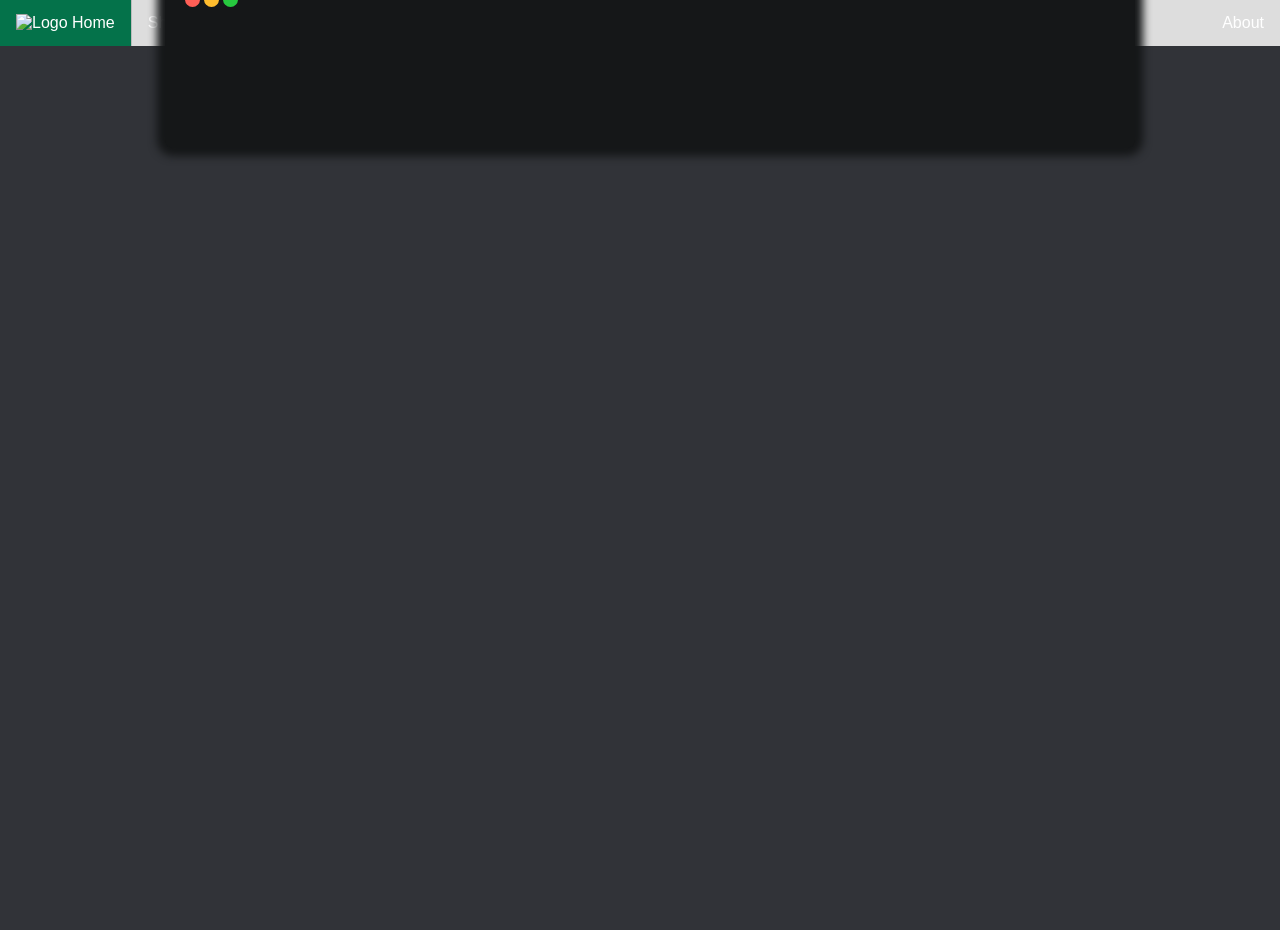
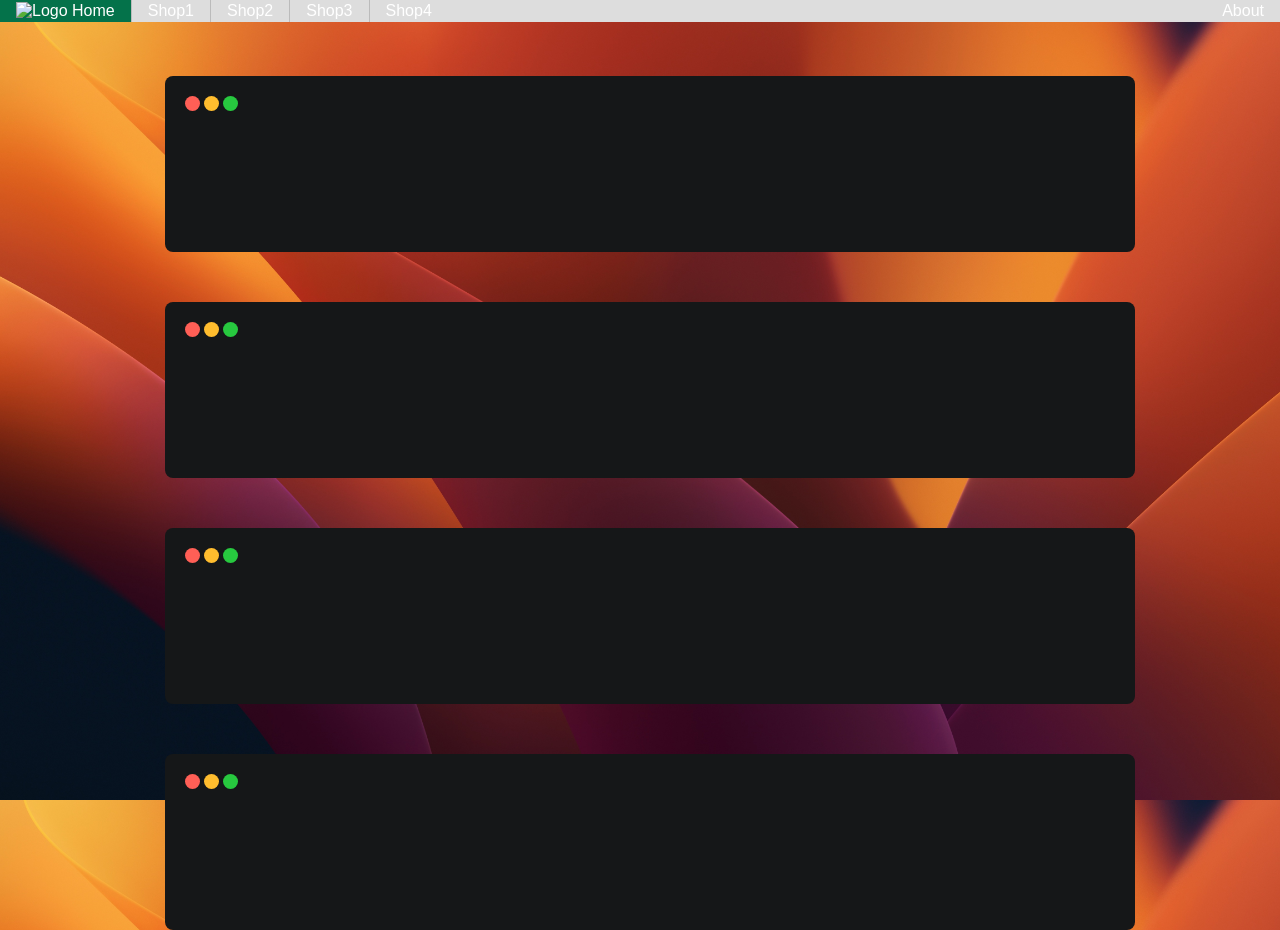
Before and after one commit to TheDesignCraftYT/school-blog, a plain HTML site: page index.html in a window 1280 px wide. Before the commit the page ends 800 px from the top, so only its background shows below. Drawn offline with Linux system fonts and the light colour scheme.

Commit message:
Road To MacOS Design

```diff
--- a/css/box.css
+++ b/css/box.css
@@ -2,14 +2,17 @@ div.box {
     background-color: #151718;
     border: 0 solid;
     border-radius: 0.5rem;
-    box-shadow: 0 0 0.5rem 0.5rem #151718;
-    margin-top: 10px;
+    margin-top: 50px;
     width: 100%;
     height: fit-content;
     font-family: Arial, sans-serif;
     font-size: 1.5rem;
     color: #dddddd;
     padding: 10px;
+}
+
+div.box:first-child {
+    top: 22px;
 }
 
 div.programm-icon {
--- a/css/main.css
+++ b/css/main.css
@@ -4,27 +4,31 @@ body {
     width: 100%;
     height: 100%;
     background-color: #313338;
+    background-image: url("../images/background.jpg");
+    background-attachment: fixed;
+    background-repeat: no-repeat;
+    background-position: top center;
+    background-size: cover;
 }
 
 iframe#menu {
+    position: sticky;
+    top: 0;
     margin: 0;
     padding: 0;
     width: 100%;
     min-width: 1000px;
-    height: 46px;
+    height: 22px;
+    z-index: 9999;
 }
 
 .blog-width {
     margin-top: 10px;
     position: relative;
     left: 50%;
-    transform: translate(-50%, -50%);
+    transform: translateX(-50%);
     width: 50%;
     min-width: 950px;
     height: fit-content;
     min-height: 10px;
 }
-
-div.box {
-    background-color: #151718;
-}
--- a/css/menu.css
+++ b/css/menu.css
@@ -4,11 +4,9 @@ body {
 }
 
 div#menu {
-    position: -webkit-sticky;
-    position: sticky;
     background-color: #dddddd;
     fill: #dddddd;
-    height: 46px;
+    height: 22px;
     overflow: hidden;
 }
 
@@ -54,7 +52,7 @@ div#menu div ul.menu-items li.menu-item a {
     display: block;
     color: white;
     text-align: center;
-    padding: 14px 16px;
+    padding: 2px 16px;
     text-decoration: none;
     font-family: Arial, sans-serif;
 }
--- a/index.html
+++ b/index.html
@@ -9,9 +9,18 @@
 <body>
 <iframe src="iframes/menu.html" id="menu" frameborder="0"></iframe>
 <div id="recent-blogs" class="blog-width">
-<div class="box">
-    <iframe src="iframes/box-header.html" class="box-header" frameborder="0"></iframe>
-</div>
+    <div class="box">
+        <iframe src="iframes/box-header.html" class="box-header" frameborder="0"></iframe>
+    </div>
+    <div class="box">
+        <iframe src="iframes/box-header.html" class="box-header" frameborder="0"></iframe>
+    </div>
+    <div class="box">
+        <iframe src="iframes/box-header.html" class="box-header" frameborder="0"></iframe>
+    </div>
+    <div class="box">
+        <iframe src="iframes/box-header.html" class="box-header" frameborder="0"></iframe>
+    </div>
 </div>
 </body>
 </html>
```
Also changed, not shown: images/background.jpg (added).
